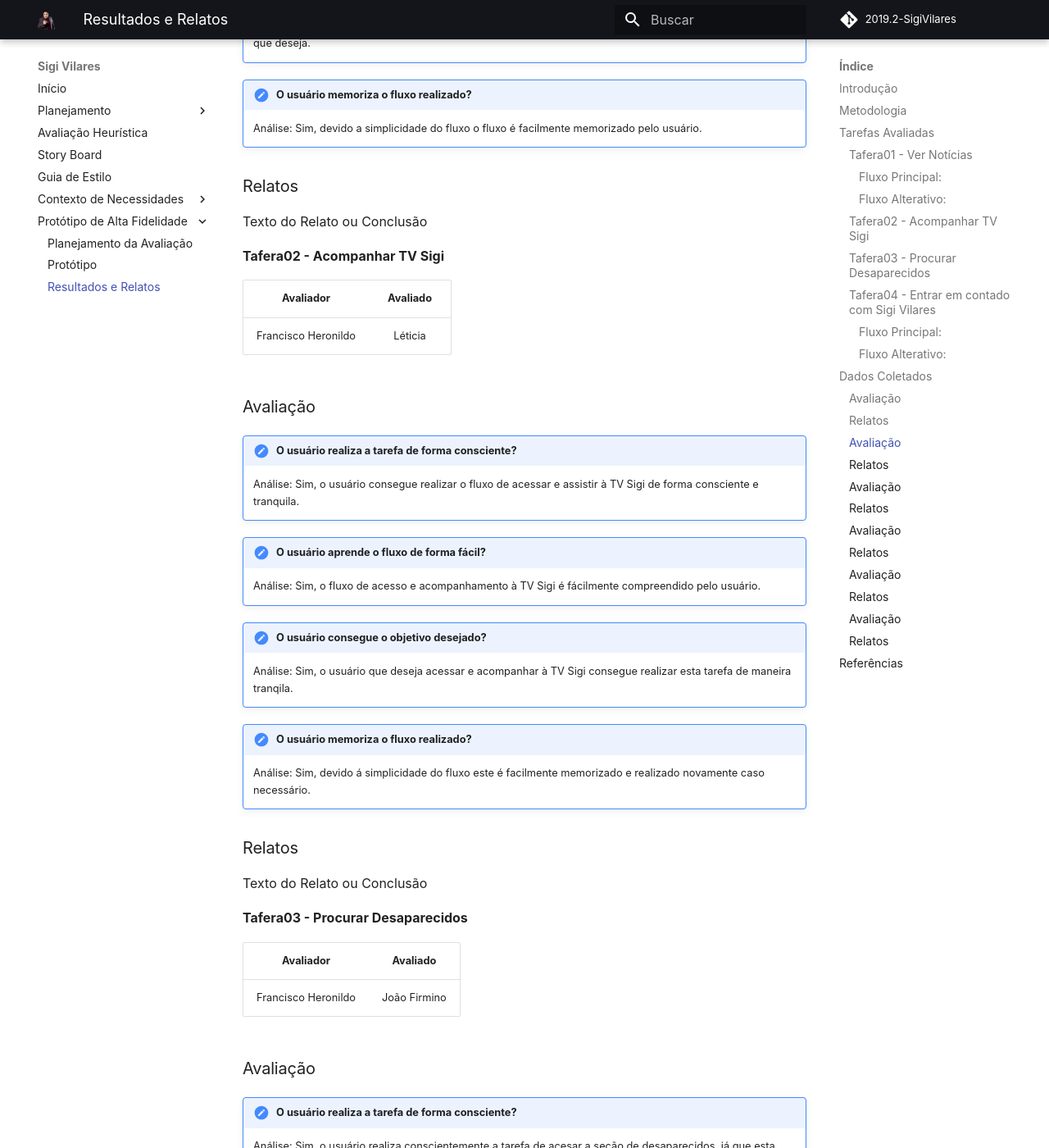
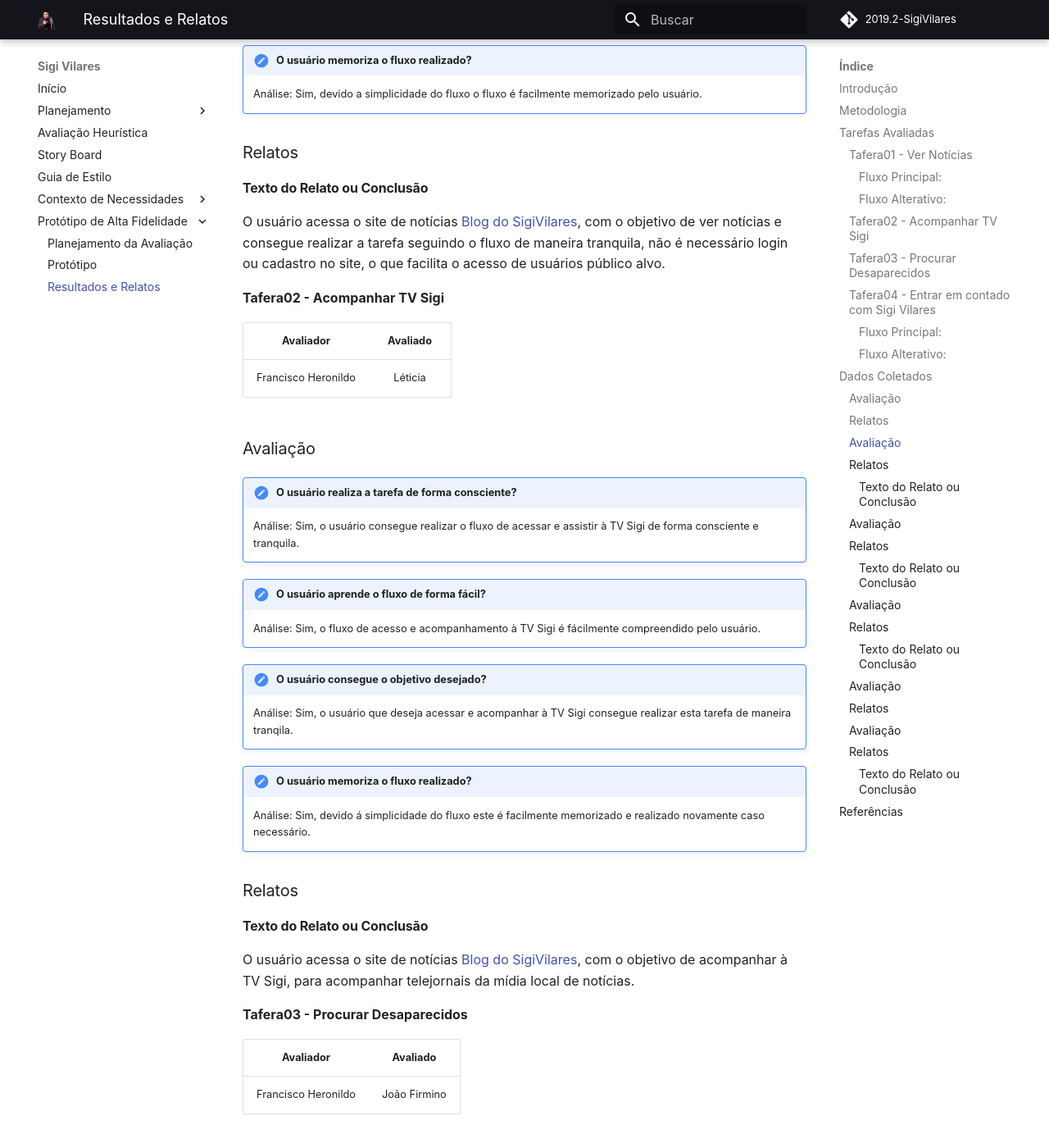
Before and after one commit to Wictorgirardi/2019.2-SigiVilares, an MkDocs documentation site: the page built from docs/prototipo_alta_fidelidade/Resultados.md, in a window 1280 px wide and 1400 px high, scrolled down 3608 px. Shown: the whole window at 82% size. Built offline with MkDocs 1.6.1 and Material for MkDocs 9.7.7, drawn with Linux system fonts in a browser that asks for light colours; some web fonts are replaced; comment, search, counter and statistics services are not loaded; some of the changed text lies outside the part shown.

Commit message:
Adcionando relatos das tarefas
Co-Authored-by: FranciscoHeronildo <heronildo.2010@hotmail.com>

```diff
--- a/docs/prototipo_alta_fidelidade/Resultados.md
+++ b/docs/prototipo_alta_fidelidade/Resultados.md
@@ -116,7 +114,9 @@ Texto do Relato ou Conclusão
 
 ### Relatos
 
-Texto do Relato ou Conclusão
+#### Texto do Relato ou Conclusão
+
+O usuário acessa o site de notícias [Blog do SigiVilares](https://www.sigivilares.com.br/), com o objetivo de ver notícias e consegue realizar a tarefa seguindo o fluxo de maneira tranquila, não é necessário login ou cadastro no site, o que facilita o acesso de usuários público alvo.
 
 **Tafera02 - Acompanhar TV Sigi**
 
@@ -140,7 +140,9 @@ Texto do Relato ou Conclusão
 
 ### Relatos
 
-Texto do Relato ou Conclusão
+#### Texto do Relato ou Conclusão
+
+O usuário acessa o site de notícias [Blog do SigiVilares](https://www.sigivilares.com.br/), com o objetivo de acompanhar à TV Sigi, para acompanhar telejornais da mídia local de notícias.
 
 **Tafera03 - Procurar Desaparecidos**
 
@@ -164,7 +166,9 @@ Texto do Relato ou Conclusão
 
 ### Relatos
 
-Texto do Relato ou Conclusão
+#### Texto do Relato ou Conclusão
+
+O usuário acessa o site de notícias [Blog do SigiVilares](https://www.sigivilares.com.br/), com o objetivo de acessar a seção de `Desaparecidos` para ter informações de pessoas ou animais de estimação desaparecidos na região.
 
 **Tafera04 - Entrar em contado com Sigi Vilares - Fluxo Principal**
 
@@ -212,7 +214,9 @@ Texto do Relato ou Conclusão
 
 ### Relatos
 
-Texto do Relato ou Conclusão
+#### Texto do Relato ou Conclusão
+
+O usuário acessa o site de notícias [Blog do SigiVilares](https://www.sigivilares.com.br/), com o objetivo de entrar em contato com o Sigi Vilares, proprietário e mantenedor do site. São aprensentados tanto o fluxo principal quanto o alternativo, o fluxo alternativo é absorvido mais fácilmente pelo usuário que compreende e memoriza de maneira mais simples.
 
 ## Referências
 
```
Also changed, not shown: other parts of docs/prototipo_alta_fidelidade/Resultados.md (+0 -4 lines).
